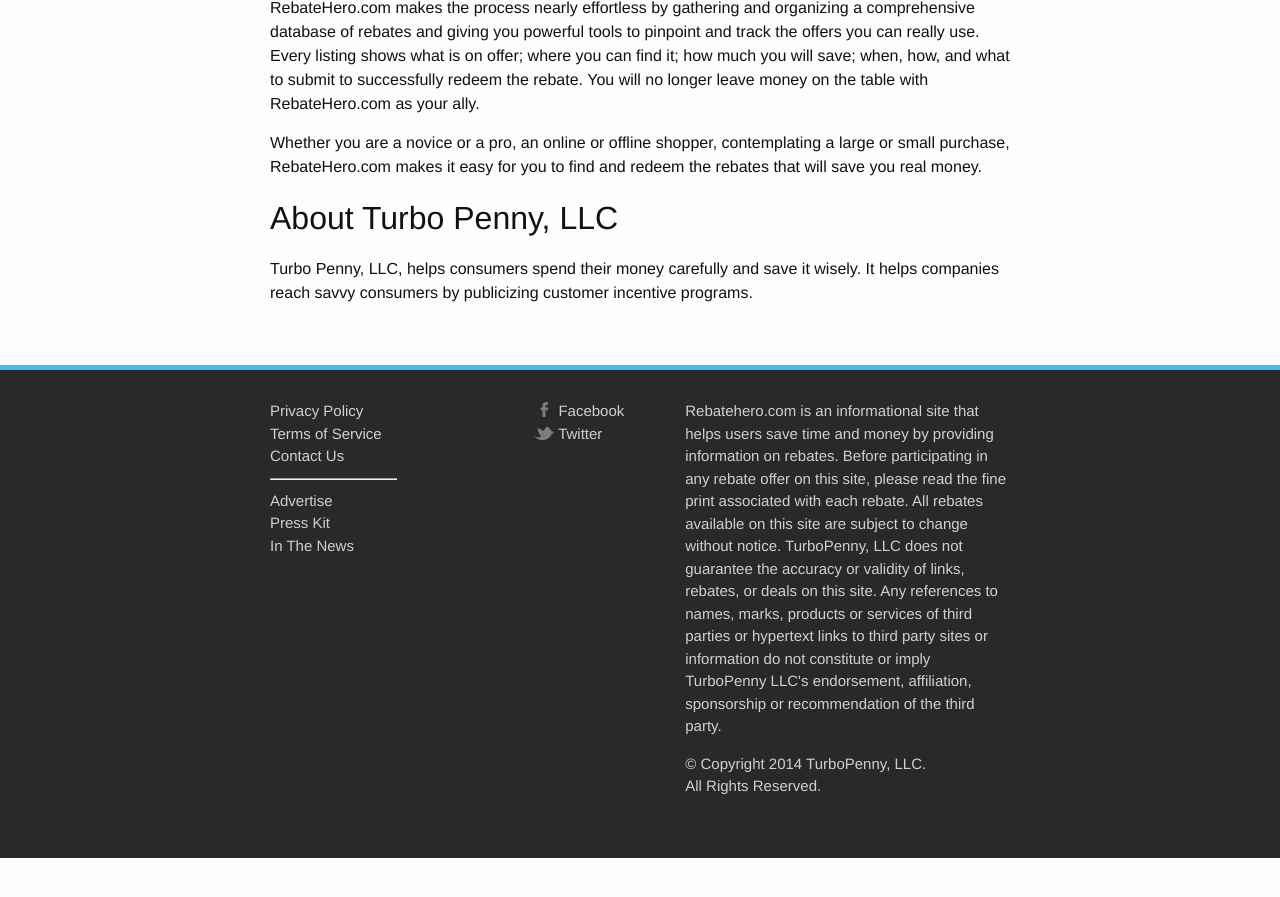
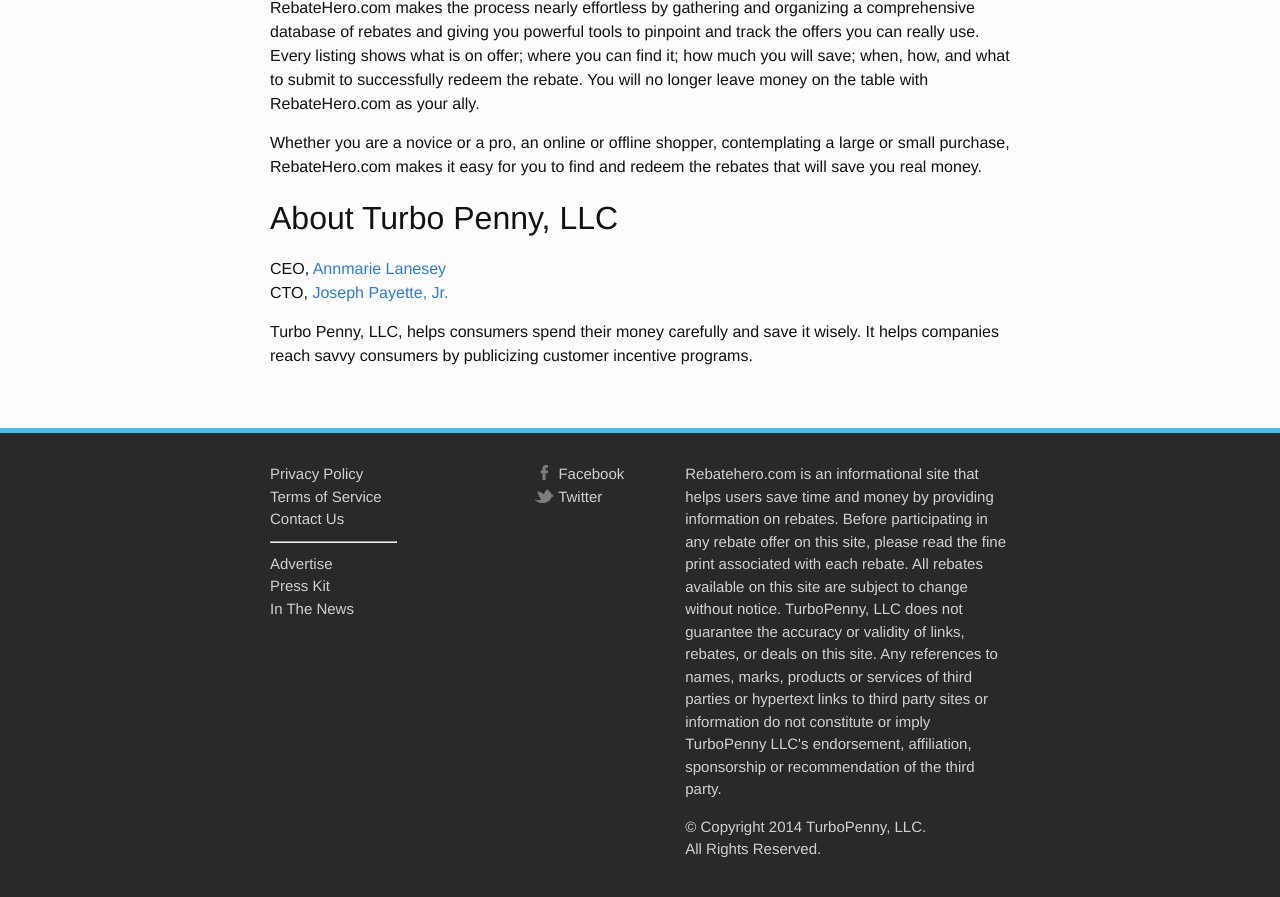
Before and after one commit to turbopenny/turbopenny.github.io, a Jekyll site: the page built from _posts/2014-08-20-about-rebatehero.markdown, in a window 1280 px wide and 900 px high, scrolled down 1321 px. Shown: the top 897 px of the window. Built offline with Jekyll 4.4.1, drawn with Linux system fonts in a browser that asks for light colours; before the commit the page ends 2179 px from its top, so only the background shows below that.

Commit message:
Add Annmarie and Joe's linkedin contact information to About page.

```diff
--- a/_posts/2014-08-20-about-rebatehero.markdown
+++ b/_posts/2014-08-20-about-rebatehero.markdown
@@ -36,4 +36,8 @@ RebateHero.com makes the process nearly effortless by gathering and organizing a
 Whether you are a novice or a pro, an online or offline shopper, contemplating a large or small purchase, RebateHero.com makes it easy for you to find and redeem the rebates that will save you real money.
 
 ##About Turbo Penny, LLC
+
+CEO, [Annmarie Lanesey](http://www.linkedin.com/in/amlanesey)<br>
+CTO, [Joseph Payette, Jr.](http://linkedin.com/pub/joseph-payette-jr/17/9b2/677)
+
 Turbo Penny, LLC, helps consumers spend their money carefully and save it wisely. It helps companies reach savvy consumers by publicizing customer incentive programs.
```
